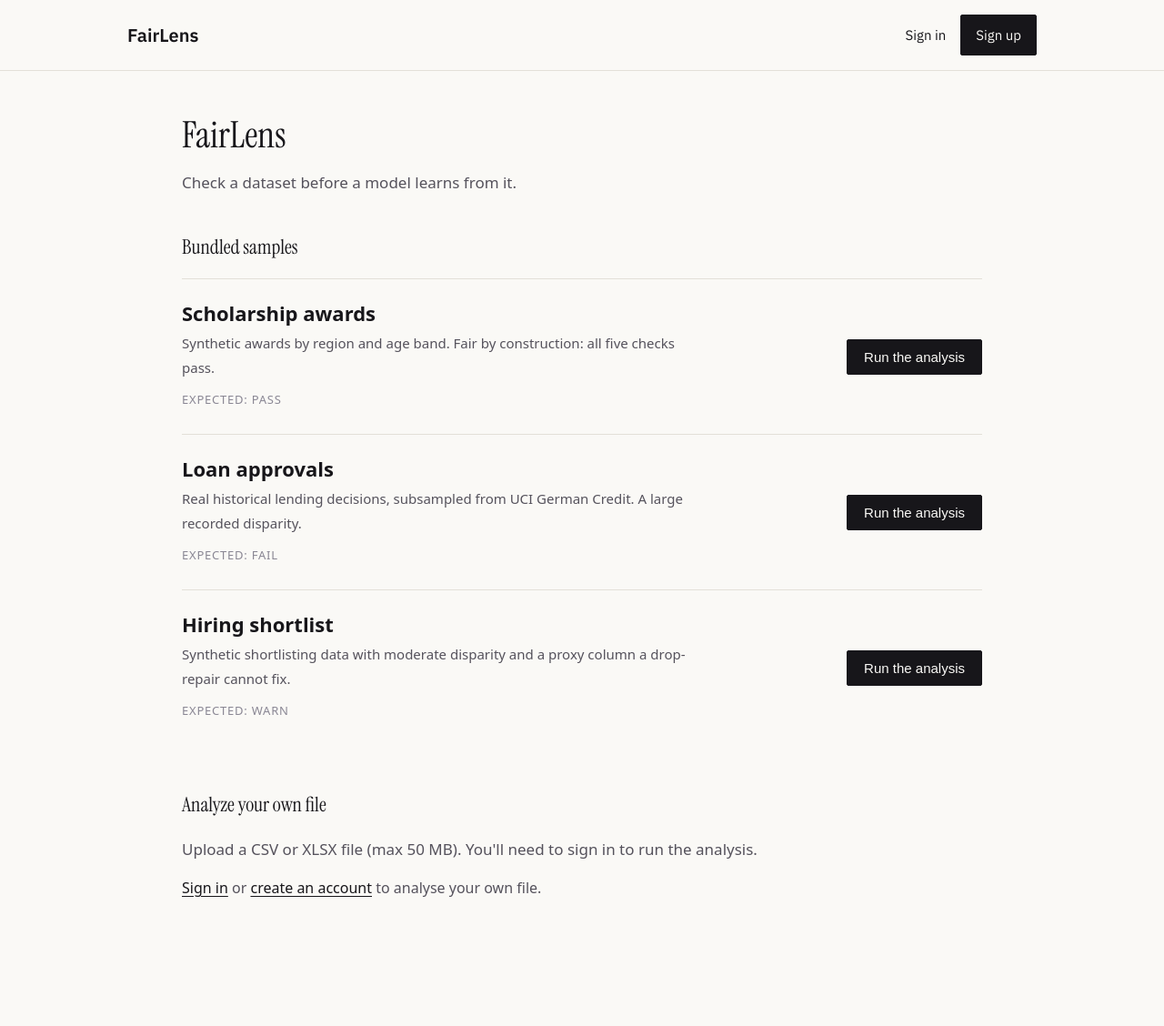
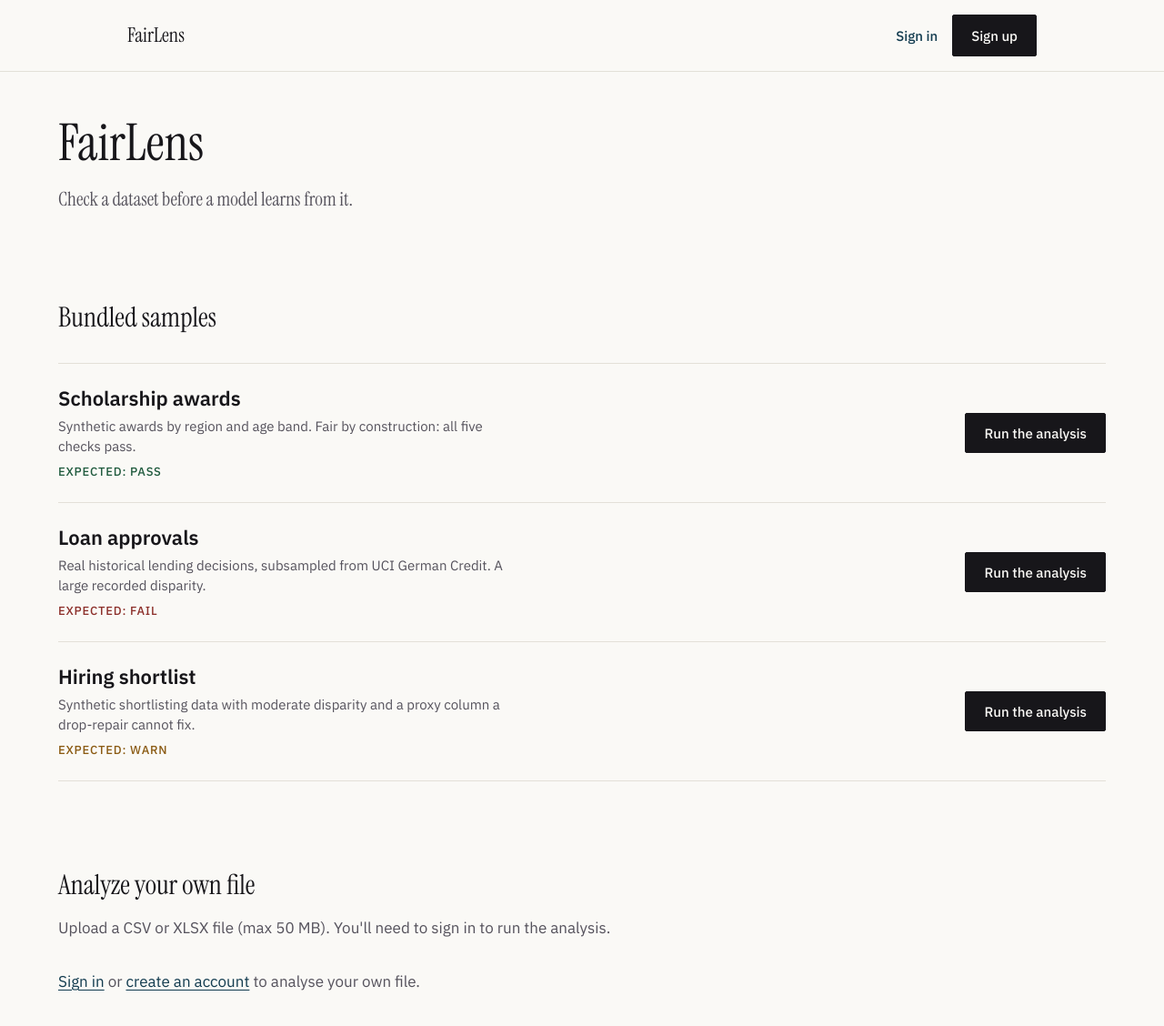
Before and after one commit to KshitijMittal/fairlens, a Next.js app in the folder web/: page / in a window 1280 px wide. Shown: the top 1128 px of the page at 91% size. Before the commit the page ends 1054 px from the top, so only its background shows below. Built offline with nearby package versions, Linux system fonts and the light colour scheme; no server answers.

Commit message:
web: tokenise the landing, header, dropzone and samples
The landing page uses the display scale, a 78rem column and hairline-separated sample rows; the signed-out state is a plain sign-in line. The header takes the tokens, truncates long emails and stops the sign-out label wrapping at 375 px.

```diff
--- a/web/app/page.tsx
+++ b/web/app/page.tsx
@@ -102,51 +102,50 @@ export default function Home() {
   };
 
   return (
-    <>
-      <main style={{ maxWidth: 880, margin: "0 auto", padding: "48px 24px", fontFamily: "system-ui" }}>
-        <h1 style={{ fontSize: 40, lineHeight: 1.1, marginBottom: 8 }}>FairLens</h1>
-        <p style={{ color: "#55525C", marginBottom: 40 }}>
+    <main className="page">
+      <h1 className="display">FairLens</h1>
+      <p className="lede muted" style={{ marginTop: 16, maxWidth: "42ch" }}>
         Check a dataset before a model learns from it.
       </p>
 
+      <div style={{ marginTop: 96 }}>
         {state === "idle" && (
           <>
-            {error && (
-              <div style={{ marginBottom: 24, padding: 16, background: "#FBEDEB", border: "1px solid #F5C6C4", borderRadius: 2, color: "#8C2F2A" }}>
-                {error}
-              </div>
-            )}
-            <section style={{ marginBottom: 48 }}>
-              <h2 style={{ fontSize: 22, marginBottom: 16 }}>Bundled samples</h2>
-              {SAMPLES.map((s) => (
+            {error && <p className="notice" style={{ marginBottom: 32 }}>{error}</p>}
+
+            <section>
+              <h2>Bundled samples</h2>
+              <div style={{ marginTop: 32 }}>
+                {SAMPLES.map((s, index) => (
                   <section
                     key={s.slug}
                     data-testid={`card-${s.slug}`}
-                  style={{ borderTop: "1px solid #E3E0D8", padding: "24px 0", display: "flex", gap: 24, alignItems: "center", justifyContent: "space-between" }}
+                    className={`sample${index === SAMPLES.length - 1 ? " sample--last" : ""}`}
                   >
-                  <div style={{ maxWidth: 560 }}>
-                    <h3 style={{ fontSize: 22, margin: "0 0 6px" }}>{s.name}</h3>
-                    <p style={{ color: "#55525C", margin: 0, fontSize: 15 }}>{s.description}</p>
-                    <p style={{ color: "#8A8794", margin: "8px 0 0", fontSize: 13, letterSpacing: "0.06em", textTransform: "uppercase" }}>
+                    <div>
+                      <h3>{s.name}</h3>
+                      <p className="description">{s.description}</p>
+                      <p className={`eyebrow expected expected--${s.expected.toLowerCase()}`}>
                         Expected: {s.expected}
                       </p>
                     </div>
                     <SampleRunButton slug={s.slug} label="Run the analysis" />
                   </section>
                 ))}
+              </div>
             </section>
 
-            <section>
-              <h2 style={{ fontSize: 22, marginBottom: 16 }}>Analyze your own file</h2>
-              <p style={{ color: "#55525C", marginBottom: 16 }}>
-                Upload a CSV or XLSX file (max 50 MB). You'll need to sign in to run the analysis.
+            <section style={{ marginTop: 96 }}>
+              <h2>Analyze your own file</h2>
+              <p className="muted prose" style={{ marginTop: 16 }}>
+                Upload a CSV or XLSX file (max 50 MB). You&apos;ll need to sign in to run the
+                analysis.
               </p>
+              <div style={{ marginTop: 32 }}>
                 {signedIn === false ? (
-                <p style={{ color: "#55525C", fontSize: 16 }}>
-                  <a href="/login" style={{ color: "#17161A", textDecoration: "underline" }}>Sign in</a>
-                  {" "}or{" "}
-                  <a href="/signup" style={{ color: "#17161A", textDecoration: "underline" }}>create an account</a>
-                  {" "}to analyse your own file.
+                  <p className="muted">
+                    <a href="/login">Sign in</a> or <a href="/signup">create an account</a> to
+                    analyse your own file.
                   </p>
                 ) : (
                   <Dropzone
@@ -156,18 +155,16 @@ export default function Home() {
                     disabled={signedIn === null}
                   />
                 )}
+              </div>
             </section>
           </>
         )}
 
         {state === "inspecting" && (
-          <div style={{ textAlign: "center", padding: 48 }}>
-            <p style={{ color: "#55525C", fontSize: 17 }}>Inspecting file…</p>
-          </div>
+          <p className="muted" style={{ padding: "48px 0" }}>Inspecting file…</p>
         )}
 
         {state === "confirming" && inspectResult && (
-          <>
           <ConfirmationCard
             card={inspectResult.card}
             metadata={inspectResult.metadata}
@@ -175,7 +172,6 @@ export default function Home() {
             onSheetChange={(sheet) => file && handleFileSelect(file, sheet)}
             onCancel={handleCancel}
           />
-          </>
         )}
 
         {state === "running" && file && confirmations && (
@@ -187,7 +183,7 @@ export default function Home() {
             onCancel={handleCancel}
           />
         )}
+      </div>
     </main>
-    </>
   );
 }
--- a/web/components/Dropzone.tsx
+++ b/web/components/Dropzone.tsx
@@ -79,24 +79,15 @@ export default function Dropzone({
   return (
     <div>
       <div
+        className={`dropzone${dragActive ? " dropzone--active" : ""}`}
         onClick={handleClick}
         onDragEnter={handleDrag}
         onDragLeave={handleDrag}
         onDragOver={handleDrag}
         onDrop={handleDrop}
-        style={{
-          border: `2px dashed ${dragActive ? "#17161A" : "#D6D3CC"}`,
-          borderRadius: 4,
-          padding: "48px 24px",
-          textAlign: "center",
-          background: dragActive ? "#F5F3EF" : "#FAF9F6",
-          cursor: disabled ? "not-allowed" : "pointer",
-          transition: "all 0.15s ease",
-          opacity: disabled ? 0.6 : 1,
-          position: "relative",
-        }}
         role="button"
         tabIndex={disabled ? -1 : 0}
+        aria-disabled={disabled || undefined}
         onKeyDown={(e) => {
           if ((e.key === "Enter" || e.key === " ") && !disabled) {
             e.preventDefault();
@@ -113,27 +104,23 @@ export default function Dropzone({
           disabled={disabled}
         />
         <svg
-          width="48"
-          height="48"
+          width="40"
+          height="40"
           viewBox="0 0 24 24"
           fill="none"
           stroke="currentColor"
-          strokeWidth="1.5"
-          style={{ color: "#8A8794", marginBottom: 16 }}
+          strokeWidth="1.25"
+          aria-hidden="true"
         >
           <path d="M21 15v4a2 2 0 0 1-2 2H5a2 2 0 0 1-2-2v-4" />
           <polyline points="17 8 12 3 7 8" />
           <line x1="12" y1="3" x2="12" y2="15" />
         </svg>
-        <p style={{ margin: "0 0 8px", fontSize: 17, color: "#17161A" }}>
-          Drop a CSV or XLSX file here, or click to browse
-        </p>
-        <p style={{ margin: 0, fontSize: 14, color: "#55525C" }}>
-          Maximum {maxSizeMB} MB
-        </p>
+        <p className="title">Drop a CSV or XLSX file here, or click to browse</p>
+        <p className="hint">Maximum {maxSizeMB} MB</p>
       </div>
       {error && (
-        <p style={{ color: "#8C2F2A", fontSize: 14, marginTop: 12 }}>{error}</p>
+        <p className="notice" style={{ marginTop: 12 }}>{error}</p>
       )}
     </div>
   );
--- a/web/components/Header.tsx
+++ b/web/components/Header.tsx
@@ -39,7 +39,7 @@ export default function Header() {
     return (
       <header className="site-header">
         <div className="site-header__row">
-          <span style={{ color: "var(--ink-faint, #8A8794)" }}>Loading…</span>
+          <span className="faint">Loading…</span>
         </div>
       </header>
     );
@@ -48,17 +48,13 @@ export default function Header() {
   return (
     <header className="site-header">
       <div className="site-header__row">
-        <Link href="/" style={{ fontSize: 20, fontWeight: 600, textDecoration: "none",
-          color: "var(--ink, #17161A)" }}>
+        <Link href="/" className="site-header__brand">
           FairLens
         </Link>
         <nav>
           {user ? (
             <>
-              <span className="site-header__email" style={{ color: "var(--ink-muted, #55525C)",
-                fontSize: 15 }}>
-                {user.display_name || user.email}
-              </span>
+              <span className="site-header__email">{user.display_name || user.email}</span>
               <button
                 onClick={async () => {
                   await fetch("/api/v1/auth/logout", { method: "POST", credentials: "include" });
@@ -66,30 +62,17 @@ export default function Header() {
                   router.push("/");
                   router.refresh();
                 }}
-                style={{
-                  padding: "8px 16px", borderRadius: 2,
-                  border: "1px solid var(--fail, #8C2F2A)",
-                  background: "var(--paper, #FAF9F6)", color: "var(--fail, #8C2F2A)",
-                  cursor: "pointer", fontSize: 15, whiteSpace: "nowrap",
-                }}
+                className="btn btn--destructive"
               >
                 Sign out
               </button>
             </>
           ) : (
             <>
-              <Link href="/login" style={{ color: "var(--ink, #17161A)", textDecoration: "none",
-                fontSize: 15 }}>
+              <Link href="/login" className="btn btn--text">
                 Sign in
               </Link>
-              <Link
-                href="/signup"
-                style={{
-                  padding: "8px 16px", borderRadius: 2, border: "1px solid var(--ink, #17161A)",
-                  background: "var(--ink, #17161A)", color: "var(--paper, #FAF9F6)",
-                  textDecoration: "none", fontSize: 15, whiteSpace: "nowrap",
-                }}
-              >
+              <Link href="/signup" className="btn btn--primary">
                 Sign up
               </Link>
             </>
--- a/web/components/SampleRunButton.tsx
+++ b/web/components/SampleRunButton.tsx
@@ -33,15 +33,11 @@ export default function SampleRunButton({ slug, label }: { slug: string; label:
         onClick={run}
         disabled={busy}
         data-testid={`run-${slug}`}
-        style={{
-          padding: "10px 18px", borderRadius: 2, border: "1px solid #17161A",
-          background: "#17161A", color: "#FAF9F6", cursor: busy ? "wait" : "pointer",
-          fontSize: 15,
-        }}
+        className="btn btn--primary"
       >
         {busy ? "Running…" : label}
       </button>
-      {error && <p style={{ color: "#8C2F2A", fontSize: 14 }}>{error}</p>}
+      {error && <p className="notice" style={{ marginTop: 12 }}>{error}</p>}
     </div>
   );
 }
```
Lines whose indentation alone changed are shown as unchanged.
